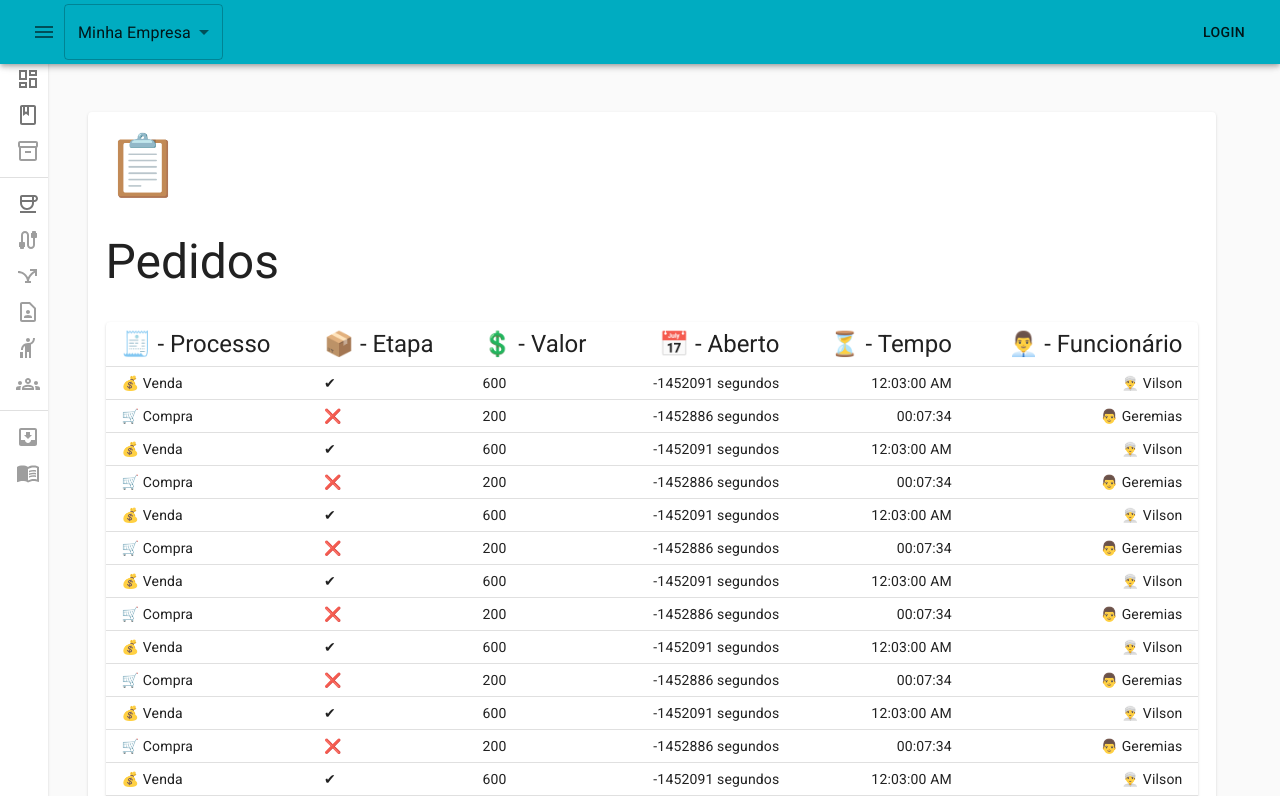
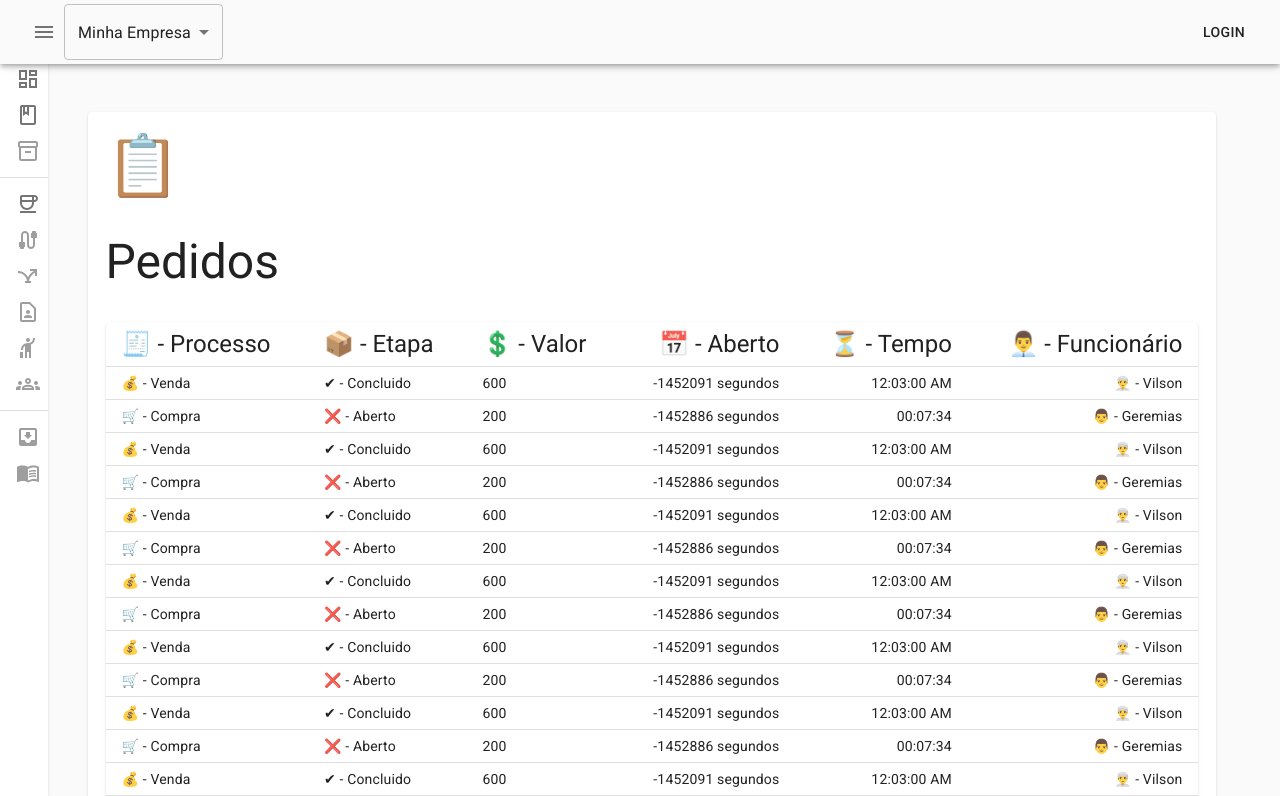
Before and after one commit to CavernaTech/breeze, a React (Create React App) app: page /pedidos in a window 1280 px wide. Shown: the top 796 px of the page. Built offline with nearby package versions, Linux system fonts and the light colour scheme; a web font is replaced by a local one.

Commit message:
Ajustes de UI

```diff
--- a/src/components/emojiTableCell.component.jsx
+++ b/src/components/emojiTableCell.component.jsx
@@ -12,15 +12,20 @@ const useStyles = makeStyles((theme) => ({
   },
 }));
 
-function EmojiCell({ align, emoji, title }) {
+function EmojiTableCell({ align, children, variant }) {
   const classes = useStyles();
   return (
-    <Tooltip title={title}>
-      <TableCell align={align || "inherit"} >
-        <Typography variant="h5" className={classes.title}>{emoji} - {title}</Typography>
+    <Tooltip title={children}>
+      <TableCell align={align} >
+        <Typography variant={variant} className={classes.title}>{children}</Typography>
       </TableCell>
     </Tooltip>
   );
 }
 
-export default EmojiCell;
+EmojiTableCell.defaultProps = {
+  align: "inherit",
+  variant: "h5"
+};
+
+export default EmojiTableCell;
--- a/src/components/menu/style.js
+++ b/src/components/menu/style.js
@@ -9,7 +9,10 @@ const useStyles = makeStyles((theme) => ({
     left: 0,
     [theme.breakpoints.up("md")]: {
       width: "25vw"
-    }
+    },
+    '&:hover': {
+      color: "palette.primary.main"
+    },
   },
   drawerOpen: {
     transition: theme.transitions.create("width", {
--- a/src/pages/pedidos.page.jsx
+++ b/src/pages/pedidos.page.jsx
@@ -19,20 +19,20 @@ function createData(categoria, concluido, valor, inicio, fim, fechamento) {
 
 const rows = [
   createData(
-    "💰 Venda",
-    "✔",
+    "💰 - Venda",
+    "✔ - Concluido",
     600,
     timeSince(new Date(2022, 1, 25, 21, 30)),
     new Date(0, 0, 0, 0, 3).toLocaleTimeString(),
-    "👳‍♂️ Vilson"
+    "👳‍♂️ - Vilson"
   ),
   createData(
-    "🛒 Compra",
-    "❌",
+    "🛒 - Compra",
+    "❌ - Aberto",
     200,
     timeSince(new Date(2022, 1, 25, 21, 43, 15)),
     "00:07:34",
-    "👨 Geremias"
+    "👨 - Geremias"
   ),
 ];
 
@@ -49,16 +49,12 @@ function PedidosPage() {
           >
             <TableHead>
               <TableRow>
-                <EmojiTableCell emoji="🧾" title="Processo" />
-                <EmojiTableCell emoji="📦" title="Etapa" />
-                <EmojiTableCell emoji="💲" title="Valor" />
-                <EmojiTableCell align="right" emoji="📅" title="Aberto" />
-                <EmojiTableCell align="right" emoji="⏳" title="Tempo" />
-                <EmojiTableCell
-                  align="right"
-                  emoji="👨‍💼"
-                  title="Funcionário"
-                />
+                <EmojiTableCell>{"🧾 - Processo"}</EmojiTableCell>
+                <EmojiTableCell>{"📦 - Etapa"}</EmojiTableCell>
+                <EmojiTableCell>{"💲 - Valor"}</EmojiTableCell>
+                <EmojiTableCell align="right">{"📅 - Aberto"}</EmojiTableCell>
+                <EmojiTableCell align="right">{"⏳ - Tempo"}</EmojiTableCell>
+                <EmojiTableCell align="right">{"👨‍💼 - Funcionário"}</EmojiTableCell>
               </TableRow>
             </TableHead>
             <TableBody>
@@ -67,12 +63,12 @@ function PedidosPage() {
                   key={`${i}${row.categoria}`}
                   sx={{ "&:last-child td, &:last-child th": { border: 0 } }}
                 >
-                  <TableCell>{row.categoria}</TableCell>
-                  <TableCell>{row.concluido}</TableCell>
+                  <EmojiTableCell variant="p">{row.categoria}</EmojiTableCell>
+                  <EmojiTableCell variant="p">{row.concluido}</EmojiTableCell>
                   <TableCell>{row.valor}</TableCell>
                   <TableCell align="right">{row.inicio}</TableCell>
                   <TableCell align="right">{row.fim}</TableCell>
-                  <TableCell align="right">{row.fechamento}</TableCell>
+                  <EmojiTableCell align="right" variant="p">{row.fechamento}</EmojiTableCell>
                 </TableRow>
               )))}
             </TableBody>
--- a/src/utils/theme/theme.js
+++ b/src/utils/theme/theme.js
@@ -1,20 +1,20 @@
-import React from 'react';
-import { colors, createTheme } from '@mui/material';
+import React from "react";
+import { createTheme } from "@mui/material";
 
 const Theme = (prefersDarkMode) =>
   React.useMemo(
     () =>
       createTheme({
         palette: {
-          mode: prefersDarkMode ? 'dark' : 'light',
+          mode: prefersDarkMode ? "dark" : "light",
           primary: {
-            main: colors.cyan[600],
+            main: "#fafafa",
           },
           secondary: {
-            main: colors.cyan[300]
+            main: "#80d8ff"
           },
           background: {
-            default: prefersDarkMode ? '#121212' : '#FAFAFA'
+            default: prefersDarkMode ? "#121212" : "#FAFAFA"
           }
         },
       }),
```
